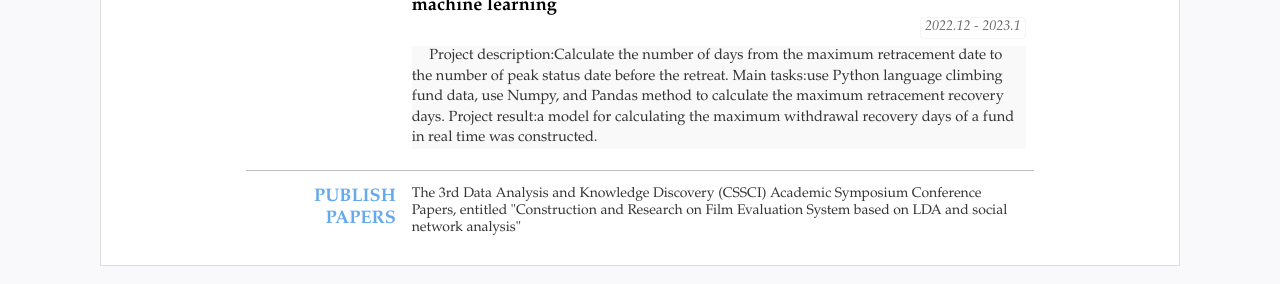
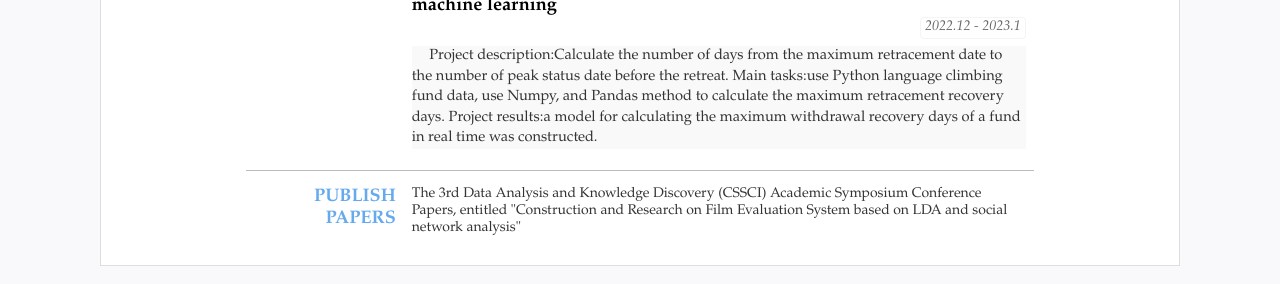
Before and after one commit to qiaokelishushu/CV, a Jekyll site: the page built from index.html, in a window 1280 px wide. Shown: the part 1216-1500 px from the top of the page. Built offline with Jekyll 4.4.1, drawn with Linux system fonts in a browser that asks for light colours.

Commit message:
Update resume.yml

```diff
--- a/_data/resume.yml
+++ b/_data/resume.yml
@@ -89,7 +89,7 @@ main: #简历主要内容，
     duration: 2022.12 - 2023.1
     detail: Project description:Calculate the number of days from the maximum retracement date to the number of peak status date before the retreat.
             Main tasks:use Python language climbing fund data, use Numpy, and Pandas method to calculate the maximum retracement recovery days.
-            Project result:a model for calculating the maximum withdrawal recovery days of a fund in real time was constructed.
+            Project results:a model for calculating the maximum withdrawal recovery days of a fund in real time was constructed.
 
 
 
```
